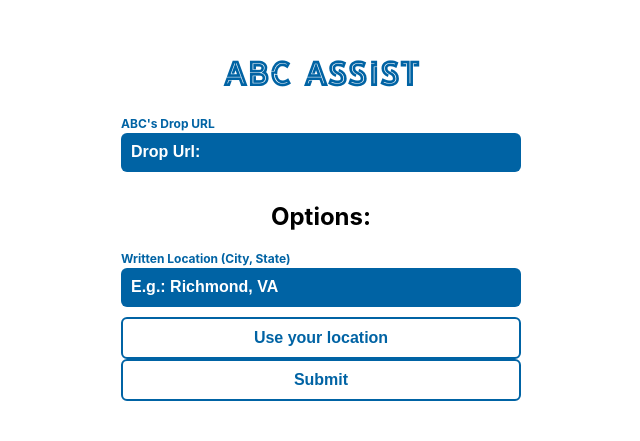
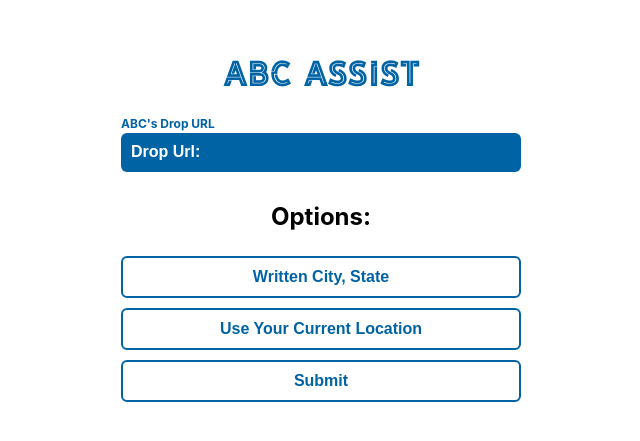
Before and after one commit to LoganLeopold/abc-scrape, a React (Create React App) app: page / in a window 1280 px wide. Shown: the part 223-664 px from the top of the page, without its empty margins (319-959 px from the left). Built offline with nearby package versions, Linux system fonts and the light colour scheme.

Commit message:
Got initial button/flow idea

```diff
--- a/src/App.css
+++ b/src/App.css
@@ -113,19 +113,26 @@ input[type="text"]::placeholder {
   color: white;
 }
 
-input[type="submit"] {
+input[type="submit"], button {
   display: block;
+  margin: 5px 0;
+  padding: 10px;
+  font-size: 16px;
+  font-weight: bold;
+  background: white;
   border: 2px solid var(--color-primary-blue);
   border-radius: 6px;
-  padding: 10px;
   color: var(--color-primary-blue);
-  background: white;
-  font-weight: bold;
-  font-size: 16px;
+  cursor: pointer;
 }
 
 input[type="submit"][disabled] {
   opacity: .5;
+}
+
+input[type="submit"]:hover, button:hover {
+  background-color: var(--color-primary-blue);
+  color: white;
 }
 
 .title_animate:hover {
--- a/src/App.js
+++ b/src/App.js
@@ -10,6 +10,7 @@ function App() {
   const [currentLocation, setCurrentLocation] = useState('')
   const [currentCoords, setCurrentCoords] = useState({lat: 0, lng: 0})
   const [submitDisabled, setSubmitDisabled] = useState(false)
+  const [locationMethod, setLocationMethod] = useState('')
 
   const geoLocateSuccess = (data) => {
     console.log(data.coords)
@@ -75,10 +76,24 @@ function App() {
       <label className="form_label">ABC's Drop URL</label>
       <input type="text" name="drop_url" placeholder='Drop Url:' onChange={onUrlInputChange}/>
       <h2>Options:</h2>
-      <label className="form_label">Written Location (City, State)</label>
-      <input type="text" name="current_location" placeholder="E.g.: Richmond, VA" onChange={onCurrentLocationChange}/>
-      {/* <label className="form_label">Use your location (from browser permission)</label> */}
-      <input type="submit" value="Use your location" onClick={onGeoLocation}/>
+      { locationMethod.length < 1 && (
+        <>
+          <button onClick={() => setLocationMethod('written')}>Written City, State</button>
+          <button onClick={() => setLocationMethod('geolocation')}>Use Your Current Location</button>
+        </>
+      )}
+      { locationMethod === 'written' && (
+        <>
+          <label className="form_label">Written Location (City, State)</label>
+          <input type="text" name="current_location" placeholder="E.g.: Richmond, VA" onChange={onCurrentLocationChange}/>
+        </>
+      )}
+      { locationMethod === 'geolocation' &&
+          <input type="submit" value="Use your location" onClick={onGeoLocation}/>
+      }
+      { locationMethod.length > 0 &&
+          <button onClick={() => setLocationMethod('')}>{'<-- Pick a different method'}</button>
+      }
       <input type="submit" value="Submit" onClick={processLocations} disabled={submitDisabled}/>
       {
         listUrl &&
```
